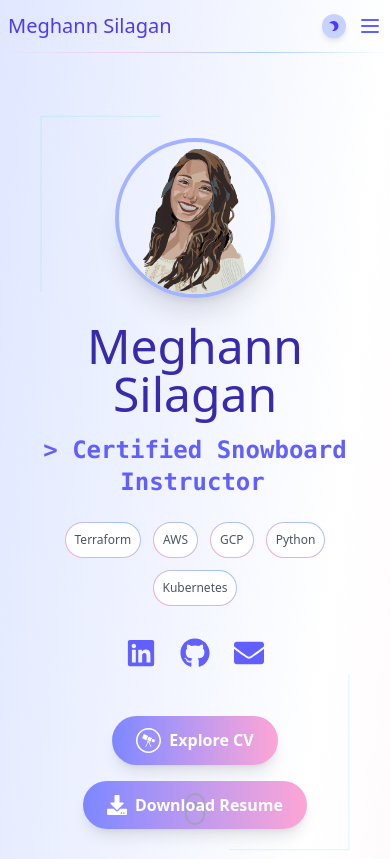
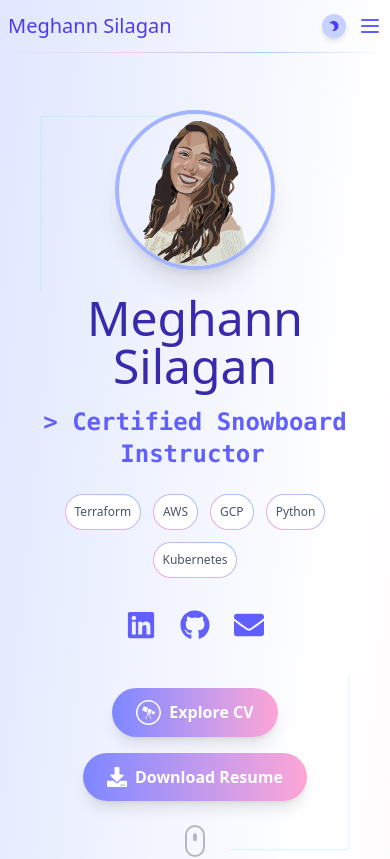
Before and after one commit to msilagan/meghann, a React (Vite) app in the folder frontend/: page /about in a window 390 px wide. Shown: the top 859 px of the page. Built offline with nearby package versions, Linux system fonts and the light colour scheme.

Commit message:
feat: fix mobile scrollbar

```diff
--- a/frontend/src/components/Scroll.jsx
+++ b/frontend/src/components/Scroll.jsx
@@ -6,11 +6,12 @@
       onClick={() =>
         window.scrollTo({ top: window.innerHeight, behavior: "smooth" })
       }
-      className="absolute bottom-10 left-1/2 -translate-x-1/2
-                 flex flex-col items-center gap-2
-                 text-gray-400/75 dark:text-gray-300
-                 hover:text-cyan-400/50
-                 transition"
+      className="relative mt-6
+                md:absolute md:bottom-10 md:left-1/2 md:-translate-x-1/2
+                flex flex-col items-center gap-2
+                text-gray-400/75 dark:text-gray-300
+                hover:text-cyan-400/50
+                transition"
     >
       {/* Mouse */}
       <div className="w-5 h-8 border-2 border-current rounded-full flex justify-center">
```
Also changed, not shown: 1 other file (tests, documents, lock files or other folders).
